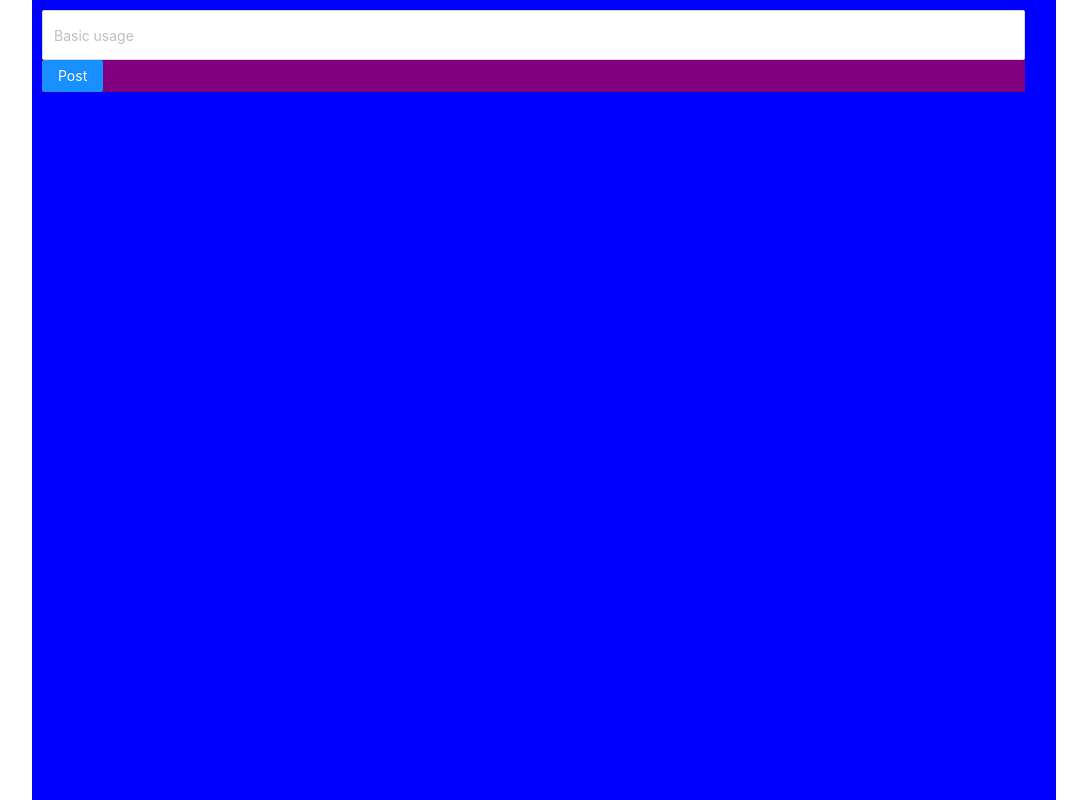
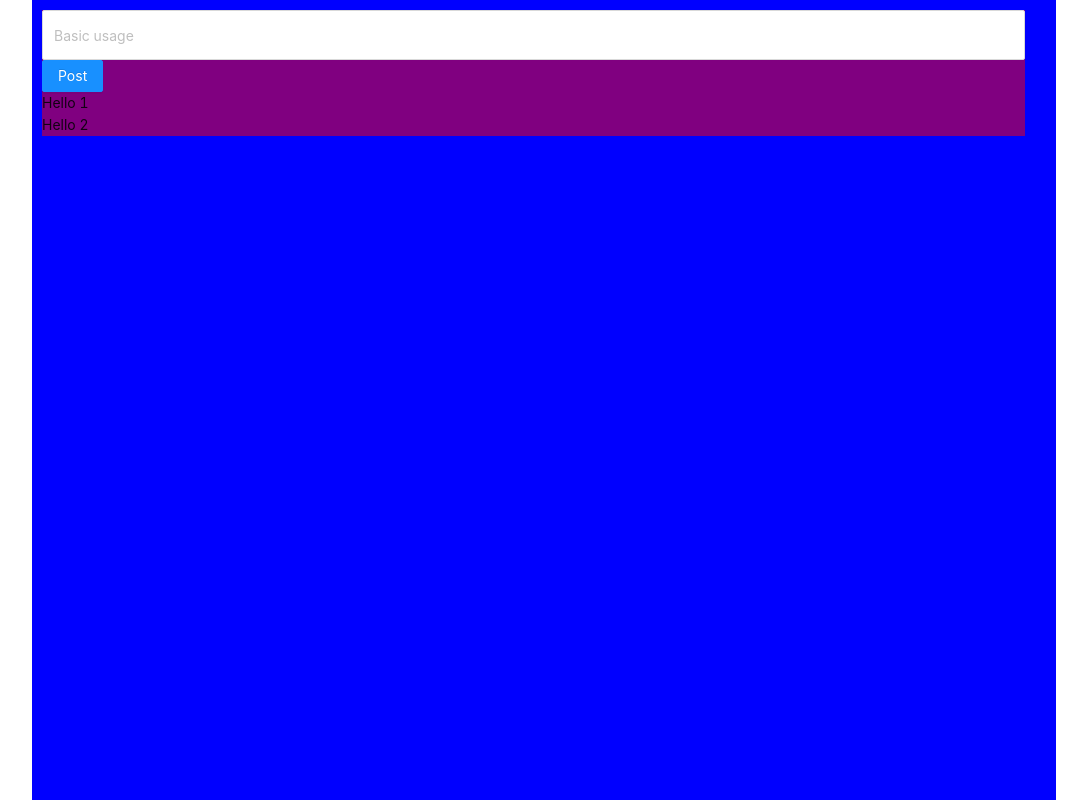
Before and after one commit to CharlotteChng/TT3_10, a React (Create React App) app in the folder client/: page / in a window 1280 px wide. Shown: the top 800 px of the page, without its empty margins (96-1183 px from the left). Built offline with nearby package versions, Linux system fonts and the light colour scheme.

Commit message:
implemented postCard logic

```diff
--- a/client/package.json
+++ b/client/package.json
@@ -3,13 +3,19 @@
   "version": "0.1.0",
   "private": true,
   "dependencies": {
+    "@chakra-ui/icons": "^1.1.1",
+    "@chakra-ui/react": "^1.7.4",
+    "@emotion/react": "^11.7.1",
+    "@emotion/styled": "^11.6.0",
     "@testing-library/jest-dom": "^5.16.1",
     "@testing-library/react": "^12.1.2",
     "@testing-library/user-event": "^13.5.0",
     "antd": "^4.18.4",
+    "framer-motion": "^5.6.0",
     "less-loader": "^10.2.0",
     "react": "^17.0.2",
     "react-dom": "^17.0.2",
+    "react-icons": "^4.3.1",
     "react-router": "^5.2.0",
     "react-router-dom": "^5.2.0",
     "react-scripts": "5.0.0",
--- /dev/null
+++ b/client/src/components/PostCards.js
@@ -0,0 +1,4 @@
+function PostCards({ ...props }) {
+  return <div> Hello {props.postID}</div>;
+}
+export default PostCards;
--- a/client/src/pages/HomePage.js
+++ b/client/src/pages/HomePage.js
@@ -1,6 +1,9 @@
 import React, { Component } from "react";
 import { Input, Button, Alert } from "antd";
 import "../App.css";
+import PostCards from "../components/PostCards";
+import { posts } from "./PostsObj";
+// import { post } from "request";
 
 export default class HomePage extends Component {
   constructor(props) {
@@ -9,9 +12,14 @@ export default class HomePage extends Component {
     this.state = {
       message: "",
       submittedPostNotification: false,
+      posts: [],
     };
     this.setPost = this.setPost.bind(this);
     this.createPost = this.createPost.bind(this);
+  }
+
+  componentDidMount() {
+    this.setState({ posts: posts });
   }
 
   setPost = (e) => {
@@ -30,6 +38,8 @@ export default class HomePage extends Component {
 
   render() {
     const { message, submittedPostNotification } = this.state;
+    console.log(posts);
+    var postList = this.state.posts;
     return (
       <div className="main-page">
         <div className="main-boundary">
@@ -49,8 +59,12 @@ export default class HomePage extends Component {
             <Button type="primary" onClick={this.createPost}>
               Post
             </Button>
-
-            <div>{message}</div>
+            {/* <div>{message}</div> */}
+            {postList.map((p, i) => {
+              console.log("para", p.Post_ID);
+              return <PostCards key={i} postID={p.Post_ID} />;
+              // return <div key={i}>{p.Post_ID}</div>;
+            })}
           </div>
         </div>
 
--- /dev/null
+++ b/client/src/pages/PostsObj.js
@@ -0,0 +1,26 @@
+export const posts = [
+  {
+    Post_ID: 1,
+    Post_Title: "Relatable",
+    Post_Description:
+      "Walking up and down the aisles for what seems like hours.",
+    Post_image:
+      "https://preview.redd.it/jjvqtw9iapb81.gif?format=mp4&s=e333e78478df813b5b18ecd0905efc8b00ae210c",
+  },
+  {
+    Post_ID: 2,
+    Post_Title: "Relatable",
+    Post_Description:
+      "Walking up and down the aisles for what seems like hours.",
+    Post_image:
+      "https://preview.redd.it/jjvqtw9iapb81.gif?format=mp4&s=e333e78478df813b5b18ecd0905efc8b00ae210c",
+  },
+  //   {
+  //     Post_ID: 1,
+  //     Post_Title: "Relatable",
+  //     Post_Description:
+  //       "Walking up and down the aisles for what seems like hours.",
+  //     Post_image:
+  //       "https://preview.redd.it/jjvqtw9iapb81.gif?format=mp4&s=e333e78478df813b5b18ecd0905efc8b00ae210c",
+  //   },
+];
```
Also changed, not shown: client/src/pages/RootPage/index.js (+10 -14 lines), 1 other file (tests, documents, lock files or other folders).
